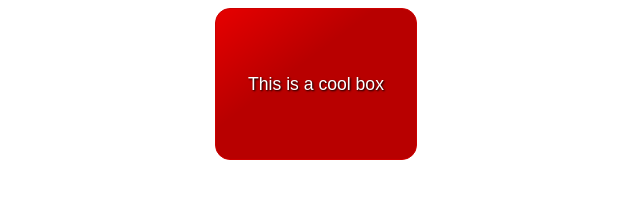
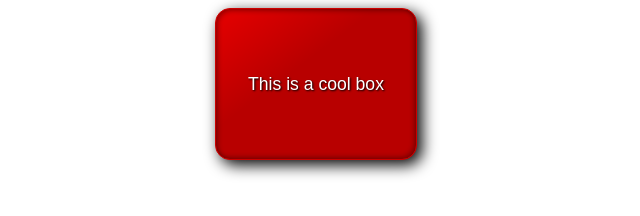
Before and after one commit to Jeel2901/Jeel2901.github.io, a plain HTML site: page Lab 3/Part 2/index.html in a window 1280 px wide. Shown: the whole page, without its empty margins (324-964 px from the left). Drawn offline with Linux system fonts and the light colour scheme.

Commit message:
lab3 part2
complete page with box shadow.

```diff
--- a/Lab 3/Part 2/css/style.css
+++ b/Lab 3/Part 2/css/style.css
@@ -26,3 +26,9 @@ div {
     rgba(0, 0, 0, 0.2) 40%,
     rgba(0, 0, 0, 0.2) 100%
   );
+
+box-shadow:
+    5px 5px 15px rgba(0, 0, 0, 1),
+    inset 2px 2px 5px rgba(0, 0, 0, 0.3),
+    inset -2px -2px 5px rgba(0, 0, 0, 0.3);
+}
```
